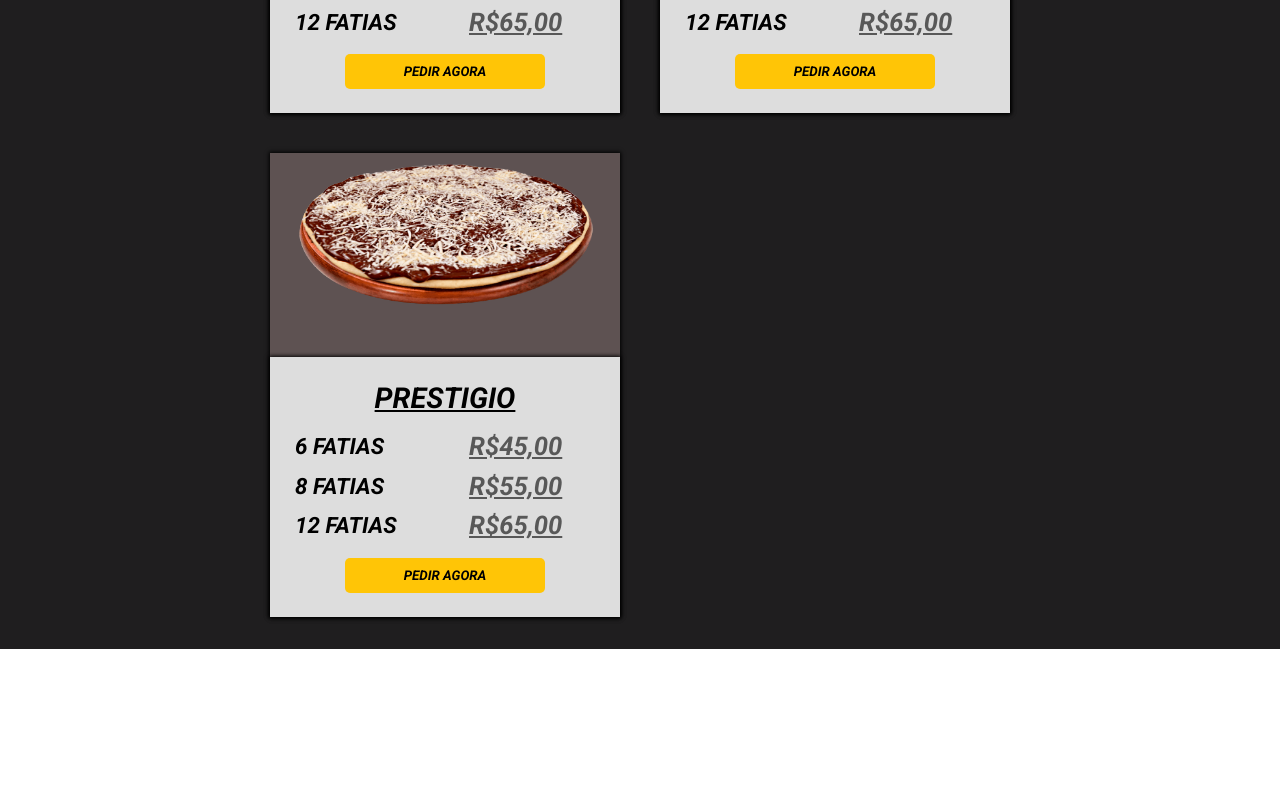
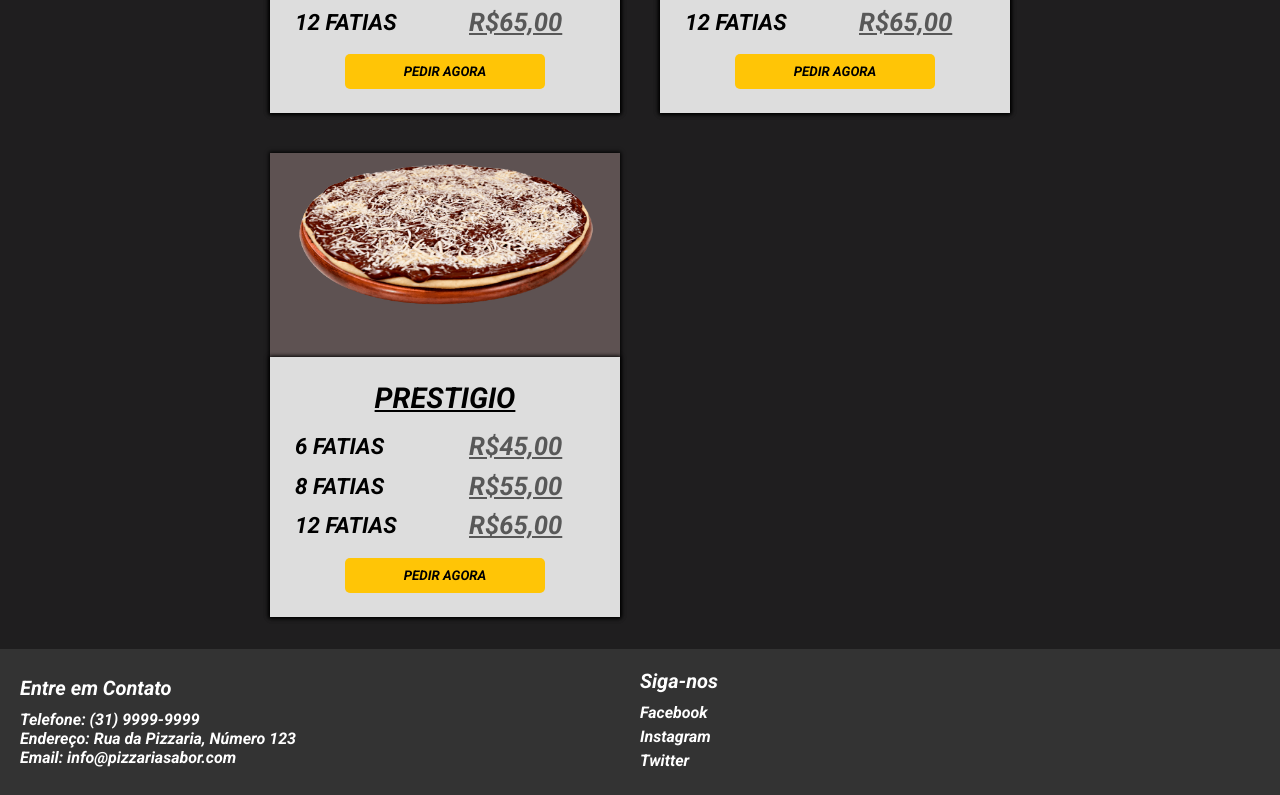
Before and after one commit to sarahcarolina/atividade-05, a plain HTML site: page cardapio.html in a window 1280 px wide. Shown: the part 2101-2896 px from the top of the page. Before the commit the page ends 2750 px from the top, so only its background shows below. Drawn offline with Linux system fonts and the light colour scheme.

Commit message:
Add files via upload

```diff
--- a/cardapio.html
+++ b/cardapio.html
@@ -18,9 +18,9 @@
     </div>
     <nav>
         <ul class="list-menu">
-           <li><a href="#">Home</a></li>
-           <li><a href="#">Sobre</a></li>
-           <li><a href="#">Cardápio</a></li>
+            <li><a href="https://sarahcarolina.github.io/atividade-05/">Home</a></li>
+            <li><a href="https://sarahcarolina.github.io/atividade-05/sobre">Sobre</a></li>
+            <li><a href="https://sarahcarolina.github.io/atividade-05/cardapio">Cardápio</a></li>
         </ul>
     </nav>
 </header>
@@ -137,7 +137,24 @@
 
 </section>
 
-
+<footer class="pizzaria-footer">
+    <div class="footer-content">
+      <div class="contact-info">
+        <h3>Entre em Contato</h3>
+        <p>Telefone: (31) 9999-9999</p>
+        <p>Endereço: Rua da Pizzaria, Número 123</p>
+        <p>Email: info@pizzariasabor.com</p>
+      </div>
+      <div class="social-links">
+        <h3>Siga-nos</h3>
+        <ul>
+          <li><a href="#">Facebook</a></li>
+          <li><a href="#">Instagram</a></li>
+          <li><a href="#">Twitter</a></li>
+        </ul>
+      </div>
+    </div>
+  </footer>
 
 </body>
 </html
```
Also changed, not shown: index.html (+3 -3 lines), sobre.html (+21 -3 lines).
